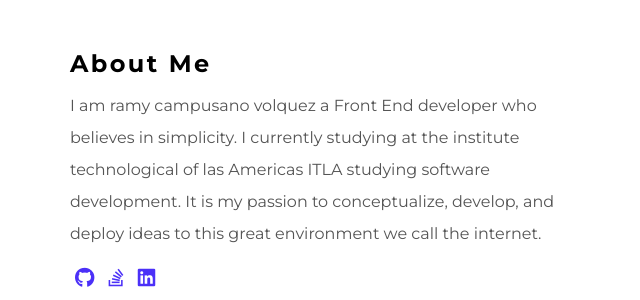
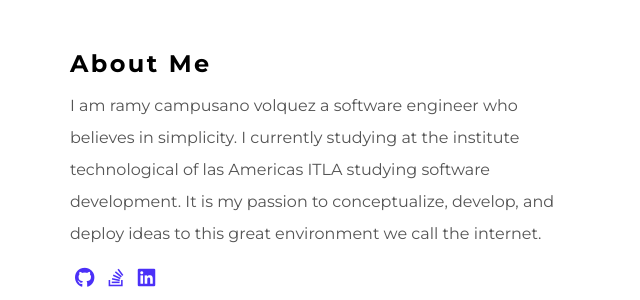
Before and after one commit to Daniels-not/Portfolio, a website: page index.html in a window 1280 px wide. Shown: the part 638-938 px from the top of the page, 570-1210 px from the left. Drawn offline with nearby package versions, Linux system fonts and the light colour scheme.

Commit message:
software engineer

```diff
--- a/index.html
+++ b/index.html
@@ -72,7 +72,7 @@
       <div>
         <h2 class="title">About Me</h2>
         <p class="description">
-          I am ramy campusano volquez a Front End developer who believes in simplicity. I currently studying at the institute technological of las Americas ITLA studying software development. It is my passion to conceptualize, develop, and deploy ideas to this great environment we call the internet.
+          I am ramy campusano volquez a software engineer who believes in simplicity. I currently studying at the institute technological of las Americas ITLA studying software development. It is my passion to conceptualize, develop, and deploy ideas to this great environment we call the internet.
         </p>
           <a
           href="https://github.com/Daniels-not"
```
